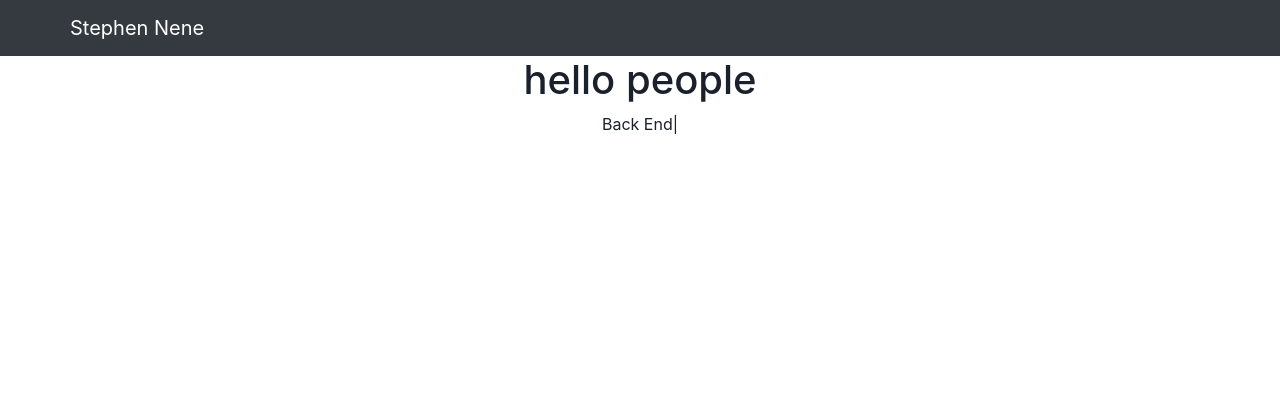
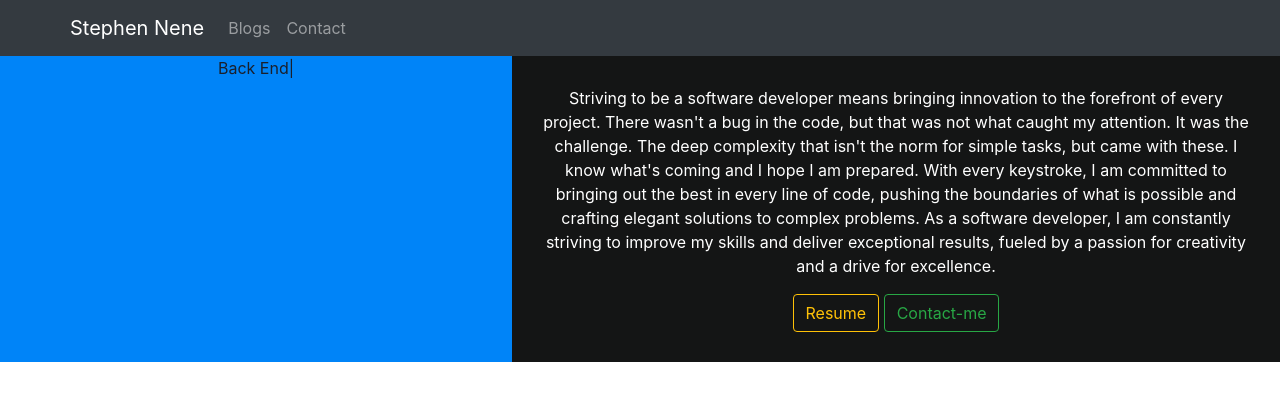
Before and after one commit to stephen-nene/portfolio, a React (Create React App) app: page / in a window 1280 px wide. Shown: the top 400 px of the page. Built offline with nearby package versions, Linux system fonts and the light colour scheme.

Commit message:
added a new page

```diff
--- a/package.json
+++ b/package.json
@@ -16,6 +16,7 @@
     "react": "^18.2.0",
     "react-bootstrap": "^2.7.4",
     "react-dom": "^18.2.0",
+    "react-router-dom": "^6.10.0",
     "react-scripts": "5.0.1",
     "react-typed": "^1.1.2",
     "typed.js": "^2.0.10",
--- a/src/App.js
+++ /dev/null
@@ -1,19 +0,0 @@
-// import React, { useContext } from 'react';
-// import { BrowserRouter as Router, Route, Switch, Redirect } from 'react-router-dom';
-import Navbar from "./components/Navbar"
-import Intro from "./components/Intro";
-// import Footer from "./components/Footer"
-import './App.css';
-
-function App() {
-  return (
-    <div className="App">
-      <Navbar/>
-      <h1>hello people</h1>
-      <Intro/>
-      {/* <Footer/> */}
-    </div>
-  );
-}
-
-export default App;
--- /dev/null
+++ b/src/app/App.js
@@ -0,0 +1,22 @@
+import React from 'react';
+import { BrowserRouter as Router, Routes, Route } from 'react-router-dom';
+import Main from "../components/Main";
+import Blogs from "../components/Blogs";
+import Contact from "../components/Contact";
+import './App.css';
+
+function App() {
+  return (
+    <div className="App">
+      <Router>
+        <Routes>
+          <Route exact path="/" element={<Main />} />
+          <Route path="/blogs" element={<Blogs />} />
+          <Route path="/contact" element={<Contact />} />
+        </Routes>
+      </Router>
+    </div>
+  );
+}
+
+export default App;
--- a/src/assets/styles/intro.css
+++ b/src/assets/styles/intro.css
@@ -1,3 +1,15 @@
-.right{
+.intro{
+    display: flex;
+    justify-content: space-between;
+    align-items: stretch;
+}
+.left{
+    flex: 40%;
     background-color: rgb(0, 132, 248);
 }
+.right{
+    flex: 60%;
+    padding: 30px;
+    color: white;
+    background-color: #141515;
+}
--- /dev/null
+++ b/src/components/Blogs.jsx
@@ -0,0 +1,11 @@
+import React from "react";
+import Navigation from "./Navbar";
+
+export default function Blogs(){
+    return(
+        <div>
+            <Navigation/>
+            <h1>Blogs page</h1>
+        </div>
+    )
+}
--- /dev/null
+++ b/src/components/Contact.jsx
@@ -0,0 +1,11 @@
+import React from "react";
+import Navigation from "./Navbar";
+
+export default function Contact(){
+    return(
+        <div>
+            <Navigation/>
+            <h1>Contact page</h1>
+        </div>
+    )
+}
--- a/src/components/Intro.jsx
+++ b/src/components/Intro.jsx
@@ -1,4 +1,5 @@
 import Typed from "react-typed"
+import Button from 'react-bootstrap/Button';
 import "../assets/styles/intro.css"
 
 export default function Intro() {
@@ -7,20 +8,25 @@ export default function Intro() {
     <div className="intro">
             <div className="left">
 
-
-      </div>
-
-      <div className="right">
-
-      </div>
               <Typed strings={
-        [ "Front End Developer", "Back End Developer", "Software Engineer" ]
+                ["Front End Developer", "Back End Developer", "Software Engineer"]
               }
                 typeSpeed={100}
                 backDelay={1100}
                 backSpeed={30}
                 loop
               />
+
+            </div>
+            <div className="right">
+              <p>
+              Striving to be a software developer means bringing innovation to the forefront of every project. There wasn't a bug in the code, but that was not what caught my attention. It was the challenge. The deep complexity that isn't the norm for simple tasks, but came with these. I know what's coming and I hope I am prepared. With every keystroke, I am committed to bringing out the best in every line of code, pushing the boundaries of what is possible and crafting elegant solutions to complex problems. As a software developer, I am constantly striving to improve my skills and deliver exceptional results, fueled by a passion for creativity and a drive for excellence.
+              </p>
+              <div className="buttons">
+                <Button variant="outline-warning">Resume</Button>{' '}
+                <Button variant="outline-success">Contact-me</Button>{' '}
+              </div>
+            </div>
     </div>
   )
 }
--- /dev/null
+++ b/src/components/Main.jsx
@@ -0,0 +1,13 @@
+import Navbar from "./Navbar"
+import Intro from "./Intro";
+
+function App() {
+  return (
+    <div className="App">
+      <Navbar/>
+      <Intro/>
+    </div>
+  );
+}
+
+export default App;
--- a/src/components/Navbar.jsx
+++ b/src/components/Navbar.jsx
@@ -1,13 +1,12 @@
 import React from "react";
 import Container from 'react-bootstrap/Container';
 import Navbar from 'react-bootstrap/Navbar';
+import Nav from 'react-bootstrap/Nav';
 
-export default function Navigation  (){
-
-    return (
-        <div>
-            {/* <h2>navbar</h2> */}
-            <Navbar bg="dark" variant="dark">
+export default function Navigation() {
+  return (
+    <div>
+      <Navbar bg="dark" variant="dark">
         <Container>
           <Navbar.Brand href="/">
             {/* <img
@@ -19,8 +18,17 @@ export default function Navigation  (){
             />{'  '} */}
             Stephen Nene
           </Navbar.Brand>
+          <Navbar.Toggle aria-controls="basic-navbar-nav" />
+          <Navbar.Collapse id="basic-navbar-nav">
+            <Nav className="me-auto">
+              <Nav.Link href="/blogs">Blogs</Nav.Link>
+            </Nav>
+            <Nav className="me-auto">
+              <Nav.Link href="/contact">Contact</Nav.Link>
+            </Nav>
+          </Navbar.Collapse>
         </Container>
       </Navbar>
-        </div>
-    )
+    </div>
+  )
 }
--- a/src/index.js
+++ b/src/index.js
@@ -2,7 +2,7 @@ import React from 'react';
 import ReactDOM from 'react-dom/client';
 import 'bootstrap/dist/css/bootstrap.min.css';
 import './index.css';
-import App from './App';
+import App from './app/App';
 
 // 1. import `ChakraProvider` component
 import { ChakraProvider } from '@chakra-ui/react'
```
Also changed, not shown: src/app/App.css (renamed from src/App.css), 1 other file (tests, documents, lock files or other folders). Lines whose indentation alone changed are shown as unchanged.
